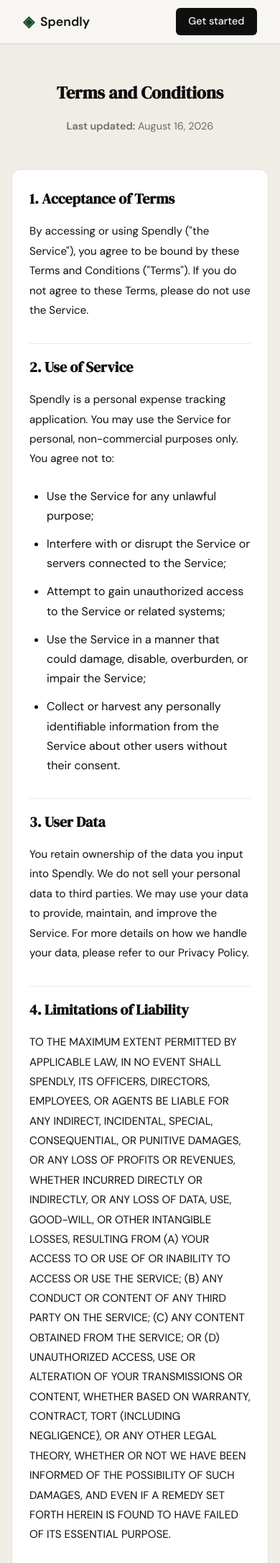
After one commit to salik702/Expense-Tracker, a Flask app: page /terms in a window 390 px wide. The commit adds this page. Shown: the top 2172 px of the page at 72% size. Run offline with Flask 3, Linux system fonts and the light colour scheme.

Commit message:
Add Terms and Conditions page with styling matching website design
- Created terms.html template extending base.html
- Added CSS styling for terms section in style.css
- Styled to match existing website design system
- Includes proper responsive design

```diff
--- a/app.py
+++ b/app.py
@@ -20,6 +20,11 @@ def register():
 @app.route("/login")
 def login():
     return render_template("login.html")
+
+
+@app.route("/terms")
+def terms():
+    return render_template("terms.html")
 
 
 # ------------------------------------------------------------------ #
--- a/static/css/style.css
+++ b/static/css/style.css
@@ -528,3 +528,119 @@ a { color: inherit; text-decoration: none; }
     .nav-links a:not(.nav-cta) { display: none; }
     .hero { padding: 3rem 1rem 2rem; }
 }
+
+/* ------------------------------------------------------------------ */
+/* Terms and Conditions                                               */
+/* ------------------------------------------------------------------ */
+
+.terms-section {
+    background: var(--paper-warm);
+    border-top: 1px solid var(--border);
+    border-bottom: 1px solid var(--border);
+    padding: 5rem 2rem;
+}
+
+.terms-container {
+    max-width: var(--max-width);
+    margin: 0 auto;
+}
+
+.terms-header {
+    text-align: center;
+    margin-bottom: 3rem;
+}
+
+.terms-header h1 {
+    font-family: var(--font-display);
+    font-size: 2rem;
+    color: var(--ink);
+    margin-bottom: 1rem;
+}
+
+.terms-last-updated {
+    font-size: 0.9rem;
+    color: var(--ink-muted);
+}
+
+.terms-content {
+    background: var(--paper-card);
+    border: 1px solid var(--border);
+    border-radius: var(--radius-md);
+    padding: 2.5rem;
+}
+
+.terms-content h2 {
+    font-family: var(--font-display);
+    font-size: 1.5rem;
+    color: var(--ink);
+    margin-top: 2rem;
+    margin-bottom: 1rem;
+    padding-top: 1rem;
+    border-top: 1px solid var(--border-soft);
+}
+
+.terms-content h2:first-of-type {
+    margin-top: 0;
+    padding-top: 0;
+    border-top: none;
+}
+
+.terms-content p {
+    font-size: 0.95rem;
+    color: var(--ink);
+    line-height: 1.8;
+    margin-bottom: 1.5rem;
+}
+
+.terms-list {
+    margin: 1.5rem 0;
+    padding-left: 1.5rem;
+}
+
+.terms-list li {
+    margin-bottom: 0.75rem;
+    line-height: 1.7;
+}
+
+.terms-contact {
+    font-size: 0.9rem;
+    color: var(--ink);
+    line-height: 1.7;
+    background: var(--accent-light);
+    padding: 1rem;
+    border-radius: var(--radius-sm);
+    border-left: 3px solid var(--accent);
+}
+
+/* Responsive adjustments for terms */
+@media (max-width: 900px) {
+    .terms-section {
+        padding: 4rem 1.5rem;
+    }
+
+    .terms-content {
+        padding: 2rem;
+    }
+
+    .terms-header h1 {
+        font-size: 1.75rem;
+    }
+}
+
+@media (max-width: 600px) {
+    .terms-section {
+        padding: 3rem 1rem;
+    }
+
+    .terms-content {
+        padding: 1.5rem;
+    }
+
+    .terms-header h1 {
+        font-size: 1.5rem;
+    }
+
+    .terms-content h2 {
+        font-size: 1.25rem;
+    }
+}
--- a/templates/base.html
+++ b/templates/base.html
@@ -34,7 +34,7 @@
             <span class="brand-icon">◈</span>
             <span class="footer-name">Spendly</span>
             <p class="footer-copy">Track every rupee. Own your finances.</p>
-            <p class="footer-links"><a href="#">Terms and Conditions</a> | <a href="#">Privacy Policy</a></p>
+            <p class="footer-links"><a href="/terms">Terms and Conditions</a> | <a href="#">Privacy Policy</a></p>
         </div>
     </footer>
 
--- /dev/null
+++ b/templates/terms.html
@@ -0,0 +1,47 @@
+{% extends "base.html" %}
+
+{% block title %}Spendly — Terms and Conditions{% endblock %}
+
+{% block content %}
+<section class="terms-section">
+    <div class="terms-container">
+        <div class="terms-header">
+            <h1>Terms and Conditions</h1>
+            <p class="terms-last-updated"><strong>Last updated:</strong> August 16, 2026</p>
+        </div>
+
+        <div class="terms-content">
+            <h2>1. Acceptance of Terms</h2>
+            <p>By accessing or using Spendly ("the Service"), you agree to be bound by these Terms and Conditions ("Terms"). If you do not agree to these Terms, please do not use the Service.</p>
+
+            <h2>2. Use of Service</h2>
+            <p>Spendly is a personal expense tracking application. You may use the Service for personal, non-commercial purposes only. You agree not to:</p>
+            <ul class="terms-list">
+                <li>Use the Service for any unlawful purpose;</li>
+                <li>Interfere with or disrupt the Service or servers connected to the Service;</li>
+                <li>Attempt to gain unauthorized access to the Service or related systems;</li>
+                <li>Use the Service in a manner that could damage, disable, overburden, or impair the Service;</li>
+                <li>Collect or harvest any personally identifiable information from the Service about other users without their consent.</li>
+            </ul>
+
+            <h2>3. User Data</h2>
+            <p>You retain ownership of the data you input into Spendly. We do not sell your personal data to third parties. We may use your data to provide, maintain, and improve the Service. For more details on how we handle your data, please refer to our Privacy Policy.</p>
+
+            <h2>4. Limitations of Liability</h2>
+            <p>TO THE MAXIMUM EXTENT PERMITTED BY APPLICABLE LAW, IN NO EVENT SHALL SPENDLY, ITS OFFICERS, DIRECTORS, EMPLOYEES, OR AGENTS BE LIABLE FOR ANY INDIRECT, INCIDENTAL, SPECIAL, CONSEQUENTIAL, OR PUNITIVE DAMAGES, OR ANY LOSS OF PROFITS OR REVENUES, WHETHER INCURRED DIRECTLY OR INDIRECTLY, OR ANY LOSS OF DATA, USE, GOOD-WILL, OR OTHER INTANGIBLE LOSSES, RESULTING FROM (A) YOUR ACCESS TO OR USE OF OR INABILITY TO ACCESS OR USE THE SERVICE; (B) ANY CONDUCT OR CONTENT OF ANY THIRD PARTY ON THE SERVICE; (C) ANY CONTENT OBTAINED FROM THE SERVICE; OR (D) UNAUTHORIZED ACCESS, USE OR ALTERATION OF YOUR TRANSMISSIONS OR CONTENT, WHETHER BASED ON WARRANTY, CONTRACT, TORT (INCLUDING NEGLIGENCE), OR ANY OTHER LEGAL THEORY, WHETHER OR NOT WE HAVE BEEN INFORMED OF THE POSSIBILITY OF SUCH DAMAGES, AND EVEN IF A REMEDY SET FORTH HEREIN IS FOUND TO HAVE FAILED OF ITS ESSENTIAL PURPOSE.</p>
+            <p>IN NO EVENT SHALL SPENDLY'S TOTAL LIABILITY TO YOU FOR ALL DAMAGES, LOSSES, AND CAUSES OF ACTION (WHETHER IN CONTRACT, TORT (INCLUDING, WITHOUT LIMITATION, NEGLIGENCE), OR OTHERWISE) EXCEED THE AMOUNT YOU HAVE PAID TO SPENDLY, IF ANY, IN THE SIX (6) MONTHS PRECEDING THE CLAIM.</p>
+
+            <h2>5. Changes to Terms</h2>
+            <p>We reserve the right, at our sole discretion, to modify or replace these Terms at any time. If a revision is material, we will provide at least 30 days' notice prior to any new terms taking effect. What constitutes a material change will be determined at our sole discretion.</p>
+            <p>By continuing to access or use the Service after any revisions become effective, you agree to be bound by the revised terms. If you do not agree to the new terms, please discontinue using the Service.</p>
+
+            <h2>6. Contact Information</h2>
+            <p>If you have any questions about these Terms, please contact us at:</p>
+            <p class="terms-contact">
+                Spendly Support<br>
+                email: support@spendly.example
+            </p>
+        </div>
+    </div>
+</section>
+{% endblock %}
```
